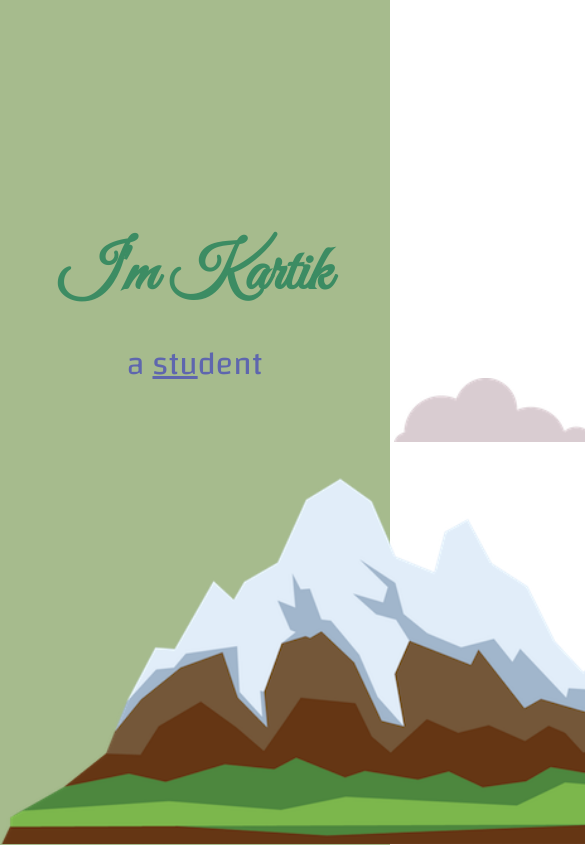
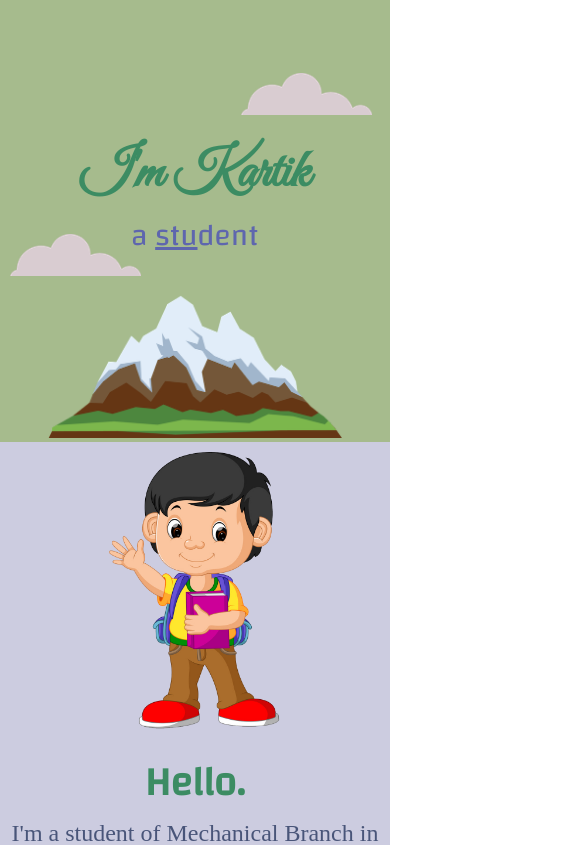
Before and after one commit to badri12344/cv, a plain HTML site: page index.html in a window 390 px wide. Shown: the top 845 px of the page, 585 px wide, since content can reach past the window. Drawn offline with Linux system fonts and the light colour scheme.

Commit message:
Added mobile css

```diff
--- /dev/null
+++ b/CSS/mobile.css
@@ -0,0 +1,48 @@
+@media only screen and (max-width: 600px) {
+    * {
+        margin: 0;
+        padding: 0;
+        text-align: center;
+    }
+
+    .topcontainer {
+        padding-top: 40px;
+    }
+
+    .topcontainer h1 {
+        padding-bottom: 0;
+        font-size: 54px;
+    }
+
+    .top-cloud {
+        right: 18px;
+        top: 73px;
+        height: 42px;
+    }
+
+    .bottom-cloud {
+        bottom: 166px;
+        left: 10px;
+        height: 42px;
+    }
+
+    .topcontainer p {
+        font-size: 30px;
+    }
+
+    .mountain {
+        height: 175px;
+    }
+
+    .profile img {
+        height: 300px;
+    }
+
+    .skill-row {
+        width: 100%;
+    }
+
+    .skill-row p {
+        clear: both;
+    }
+}
--- a/CSS/styles.css
+++ b/CSS/styles.css
@@ -7,21 +7,21 @@
 .topcontainer {
     background-color: #A6BB8D;
     position: relative;
-    padding-top: 8.4375em;
+    padding-top: 8.4375rem;
 }
 
 .top-cloud {
     position: absolute;
-    right: 24.625em;
-    top: 128px;
-    height: 4em;
+    right: 24.625rem;
+    top: 8rem;
+    height: 4rem;
 }
 
 .topcontainer h1 {
-    font-size: 4em;
+    font-size: 4rem;
     font-family: 'Great Vibes', cursive;
-    padding-bottom: 20px;
-    margin-top: 100px;
+    padding-bottom: 1.25rem;
+    margin-top: 6.25rem;
     color: #3c8c63;
 }
 
@@ -30,27 +30,27 @@
 }
 
 .topcontainer p {
-    font-size: 2em;
+    font-size: 2rem;
     font-family: 'Changa', sans-serif;
     color: #5e66ae;
 }
 
 .bottom-cloud {
     position: absolute;
-    left: 24.625em;
-    height: 4em;
-    bottom: 25.375em;
+    left: 24.625rem;
+    height: 4rem;
+    bottom: 25.375rem;
 }
 
 .mountain {
-    height: 28.125em;
+    height: 28.125rem;
 }
 
 hr {
-    height: 5px;
+    height: 0.3125rem;
     border: none;
     border-top: dotted;
-    width: 20%;
+    width: 10%;
     border-color: grey;
     margin: auto;
     margin-top: 35px;
@@ -85,6 +85,12 @@ hr {
     height: 379px;
 }
 
+.skill-row {
+    width: 50%;
+    margin: 10px auto;
+    text-align: left;
+}
+
 .skillimg-1 {
     width: 15%;
     float: left;
@@ -94,12 +100,6 @@ hr {
     width: 28%;
     float: right;
     margin-top: 40px;
-}
-
-.skill-row {
-    width: 50%;
-    margin: 10px auto;
-    text-align: left;
 }
 
 .contact-me a:hover {
--- a/index.html
+++ b/index.html
@@ -7,6 +7,7 @@
   <meta name="viewport" content="width=device-width, initial-scale=1.0">
   <title>Kartik Gupta</title>
   <link rel="stylesheet" href="./CSS/styles.css">
+  <link rel="stylesheet" href="./CSS/mobile.css">
   <link rel="shortcut icon" href="./favicon.ico" type="image/x-icon">
   <link rel="preconnect" href="https://fonts.googleapis.com">
   <link rel="preconnect" href="https://fonts.gstatic.com" crossorigin>
```
